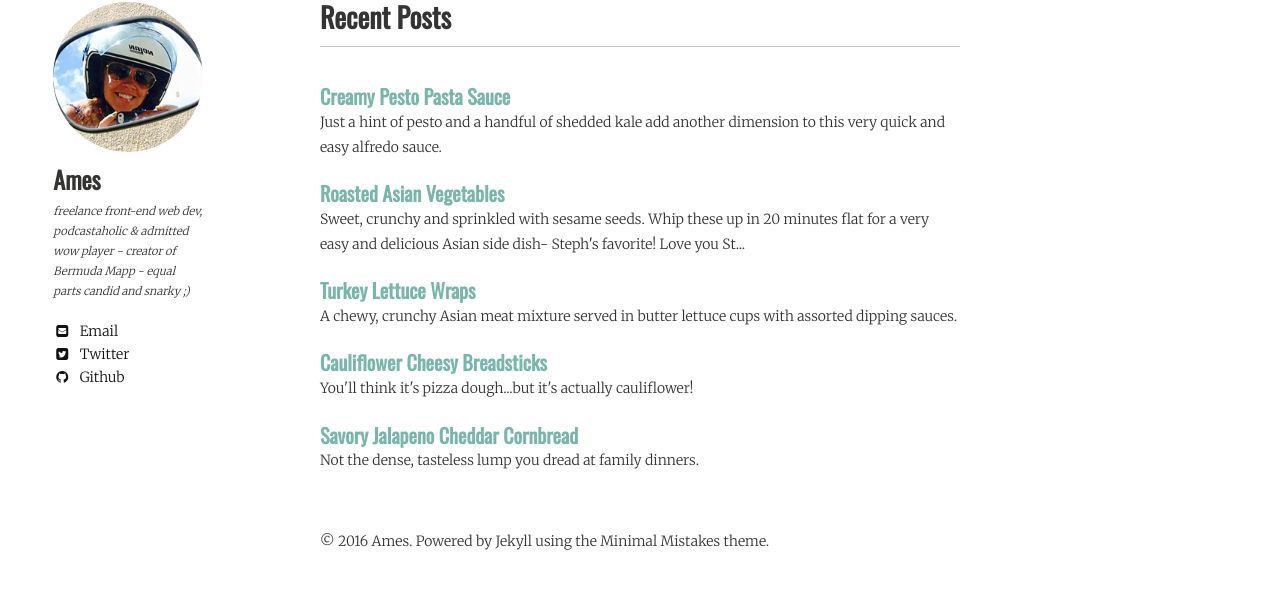
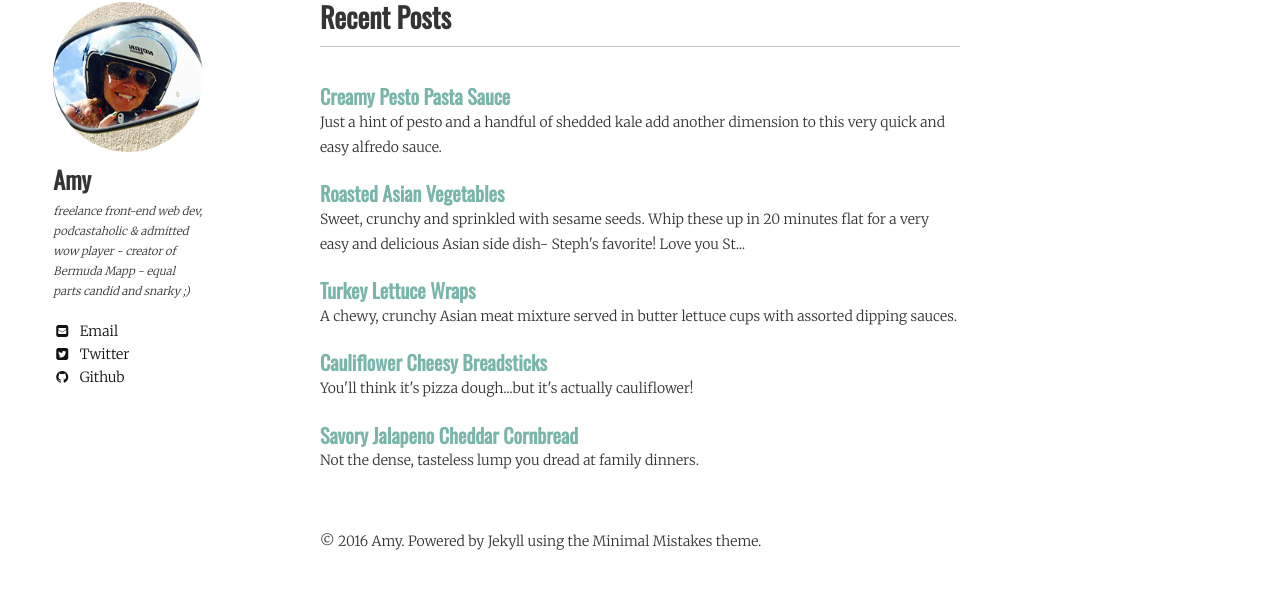
Before and after one commit to amypeniston/blog, a Jekyll site: the page built from index.md, in a window 1280 px wide. Shown: the part 662-1257 px from the top of the page. Built offline with Jekyll 4.4.1, drawn with Linux system fonts in a browser that asks for light colours; nearby versions of some CDN libraries.

Commit message:
meta name update

```diff
--- a/_config.yml
+++ b/_config.yml
@@ -26,7 +26,7 @@ kramdown:
 
 # Site owner
 owner:
-  name: Ames
+  name: Amy
   avatar: avatar.jpg
   bio: "freelance front-end web dev, podcastaholic & admitted wow player - creator of Bermuda Mapp  - equal parts candid and snarky ;)"
   email: amy@amypeniston.com
```
